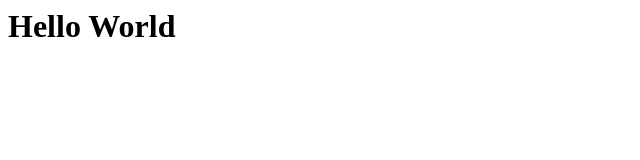
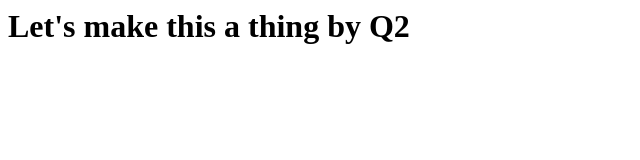
Before and after one commit to fundera/fundera.github.io, a plain HTML site: page index.html in a window 1280 px wide. Shown: the whole page, without its empty margins (0-640 px from the left). Drawn offline with Linux system fonts and the light colour scheme.

Commit message:
Update index.html

```diff
--- a/index.html
+++ b/index.html
@@ -1 +1 @@
-<h1>Hello World</h1>
+<h1>Let's make this a thing by Q2</h1>
```
